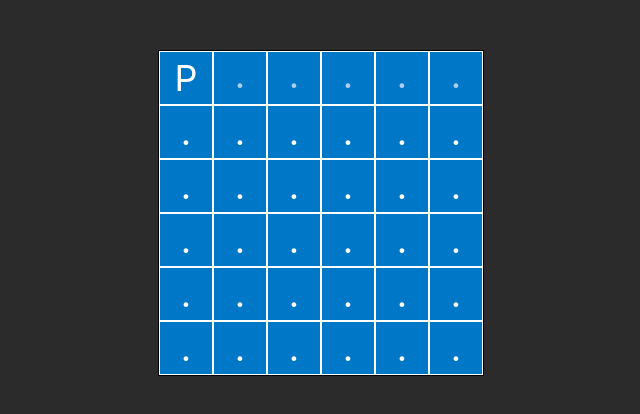
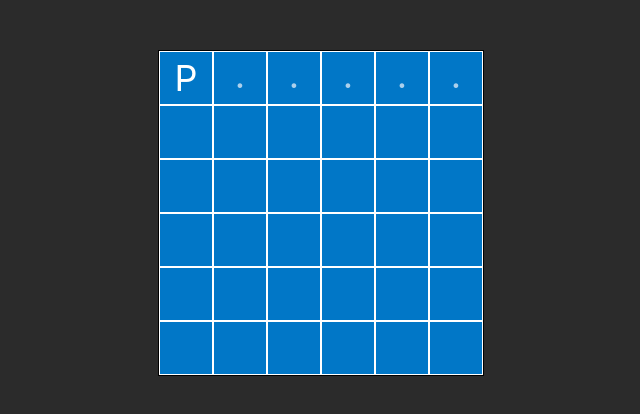
Before and after one commit to rouliane/sutom, a React (Create React App) app: page / in a window 1280 px wide. Shown: the top 414 px of the page, without its empty margins (319-959 px from the left). Built offline with nearby package versions, Linux system fonts and the light colour scheme.

Commit message:
Display an empty cell for upcoming attempts

```diff
--- a/src/App.tsx
+++ b/src/App.tsx
@@ -34,7 +34,7 @@ function App() {
               Array.from({length: MAX_ATTEMPTS - gameContext.previousAttempts.length - 1}, () => {
                 return <tr>
                     {gameContext.wordToGuess.split("").map(() => {
-                      return <Cell content={"."} />
+                      return <td></td>
                     })}
                 </tr>
             })}
```
